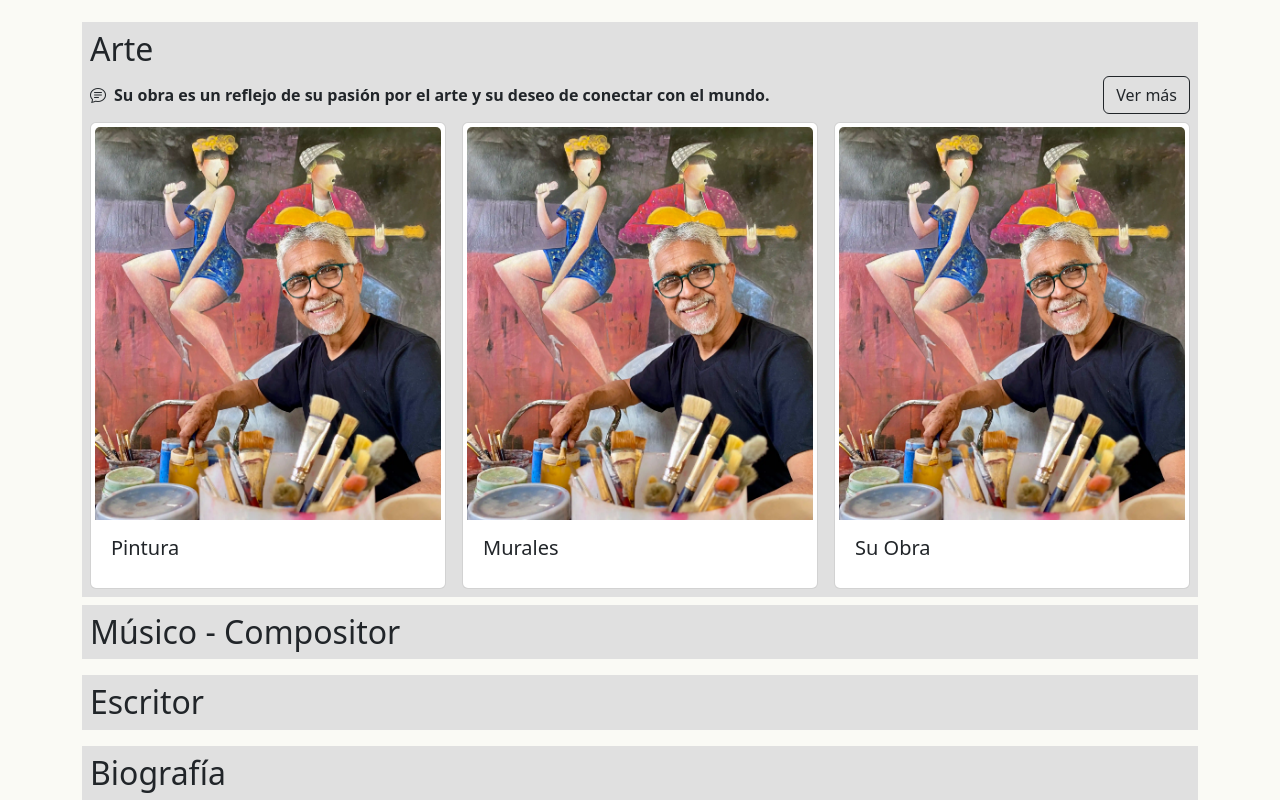
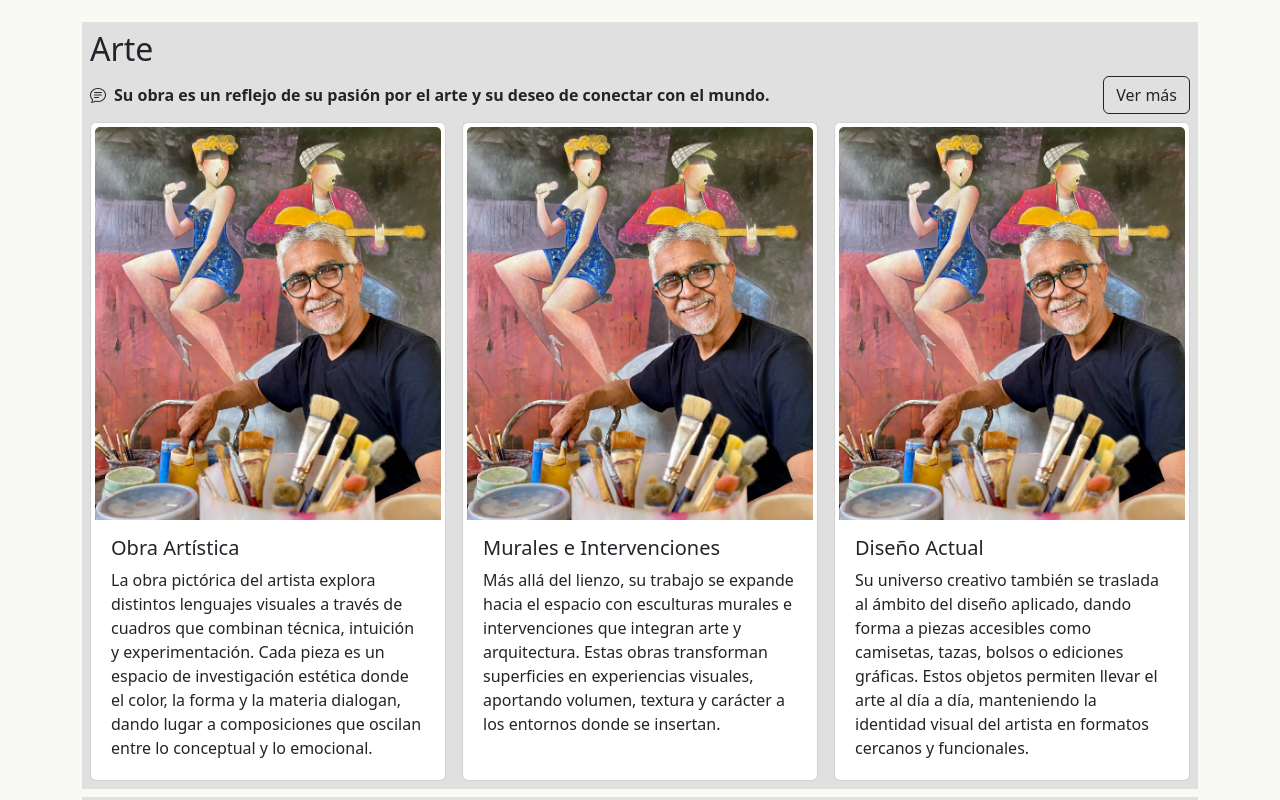
Before and after one commit to DevAnd7/VA-WebPage, a React (Vite) app in the folder VA-WP/: page / in a window 1280 px wide. Shown: the part 540-1340 px from the top of the page. Built offline with nearby package versions, Linux system fonts and the light colour scheme.

Commit message:
mejora de la card con link

```diff
--- a/VA-WP/src/Components/CardGaleria.jsx
+++ b/VA-WP/src/Components/CardGaleria.jsx
@@ -1,6 +1,8 @@
-const CardGaleria = ({titulo, texto, img}) => {
+import { Link } from "react-router-dom";
+
+const CardGaleria = ({titulo, texto, img, ruta}) => {
     return (
-        <div className="card p-1 h-100">
+        <Link to={ruta} className="card nav-link p-1 h-100">
             <img src={img} className="card-img-top" alt={`imagen ${titulo}`} />
             <div className="card-body">
                 <h5 className="card-title">{titulo}</h5>
@@ -8,7 +10,7 @@ const CardGaleria = ({titulo, texto, img}) => {
                     {texto}
                 </p>
             </div>
-        </div>
+        </Link>
     )
 }
 
--- a/VA-WP/src/Pages/Arte.jsx
+++ b/VA-WP/src/Pages/Arte.jsx
@@ -7,6 +7,8 @@ const Arte = () => {
             <p className="border border-2 border-white d-flex gap-2 p-2"><i className="bi bi-chat-text"></i>
             A través de una variedad de técnicas, estilos y temas, el artista nos invita a un recorrido por su mundo creativo, lleno de colores, texturas y formas que narran historias propias.</p>
 
+            <h2 id="diseñoActual">Diseño Actual</h2>
+
         </div>
     )
 }
--- a/VA-WP/src/Pages/Home/Banner.jsx
+++ b/VA-WP/src/Pages/Home/Banner.jsx
@@ -14,14 +14,13 @@ function Banner() {
                         Artista polifacético que abarca la pintura, el muralismo, la escultura, La música, la composición, la escritura y la producción.
                     </p>
 
-                    <p className="card-text"><small>Last updated 3 mins ago</small></p>
                 </div>
             </div>
 
             {/*Comentario de bienvenida a la pagina*/}
             <p>Te invitamos a explorar su universo artístico, donde cada creación cuenta una historia y despierta emociones. Descubre sus murales vibrantes, su música envolvente y sus escritos inspiradores. Gracias por acompañar a Virgilio en este emocionante viaje creativo.</p>
 
-            <span className="fs-5">¡Disfruta de la experiencia!</span>
+            <strong className="fs-5">¡Disfruta de la experiencia!</strong>
 
             {/*Botones de redes sociales*/}
             <div className="d-flex justify-content-center">
--- a/VA-WP/src/Pages/Home/SeccionPintor.jsx
+++ b/VA-WP/src/Pages/Home/SeccionPintor.jsx
@@ -6,23 +6,26 @@ import { BotonesVerMas } from "../../Components/Botones";
 const data = [
     {
         id: 1,
-        titulo: "Pintura",
+        titulo: "Obra Artística",
         img: "/public/VA taller.webp",
-        texto: ""
+        texto: "La obra pictórica del artista explora distintos lenguajes visuales a través de cuadros que combinan técnica, intuición y experimentación. Cada pieza es un espacio de investigación estética donde el color, la forma y la materia dialogan, dando lugar a composiciones que oscilan entre lo conceptual y lo emocional.",
+        ruta: ""
     },
 
     {
         id: 2,
-        titulo: "Murales",
+        titulo: "Murales e Intervenciones",
         img: "/public/VA taller.webp",
-        texto: ""
+        texto: "Más allá del lienzo, su trabajo se expande hacia el espacio con esculturas murales e intervenciones que integran arte y arquitectura. Estas obras transforman superficies en experiencias visuales, aportando volumen, textura y carácter a los entornos donde se insertan.",
+        ruta: ""
     },
 
     {
         id: 3,
-        titulo: "Su Obra",
+        titulo: "Diseño Actual",
         img: "/public/VA taller.webp",
-        texto: ""
+        texto: "Su universo creativo también se traslada al ámbito del diseño aplicado, dando forma a piezas accesibles como camisetas, tazas, bolsos o ediciones gráficas. Estos objetos permiten llevar el arte al día a día, manteniendo la identidad visual del artista en formatos cercanos y funcionales.",
+        ruta: "/Arte#diseñoActual"
     }
 ]
 
@@ -45,7 +48,7 @@ function SeccionPintor() {
                 <div className="row g-3">
                     {data.map((item) => (
                         <div className="col-lg-4 col-md-6">
-                            <CardGaleria key={item.id} titulo={item.titulo} img={item.img} texto={item.texto}/>
+                            <CardGaleria key={item.id} titulo={item.titulo} img={item.img} texto={item.texto} ruta={item.ruta}/>
                         </div>
                     ))}
 
```
